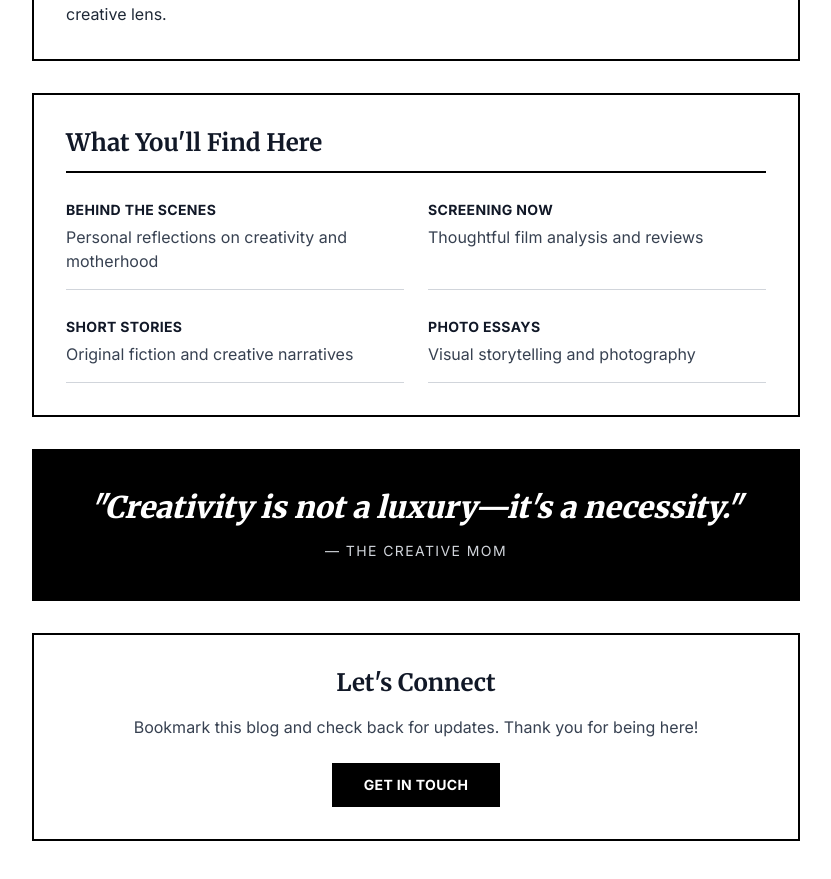
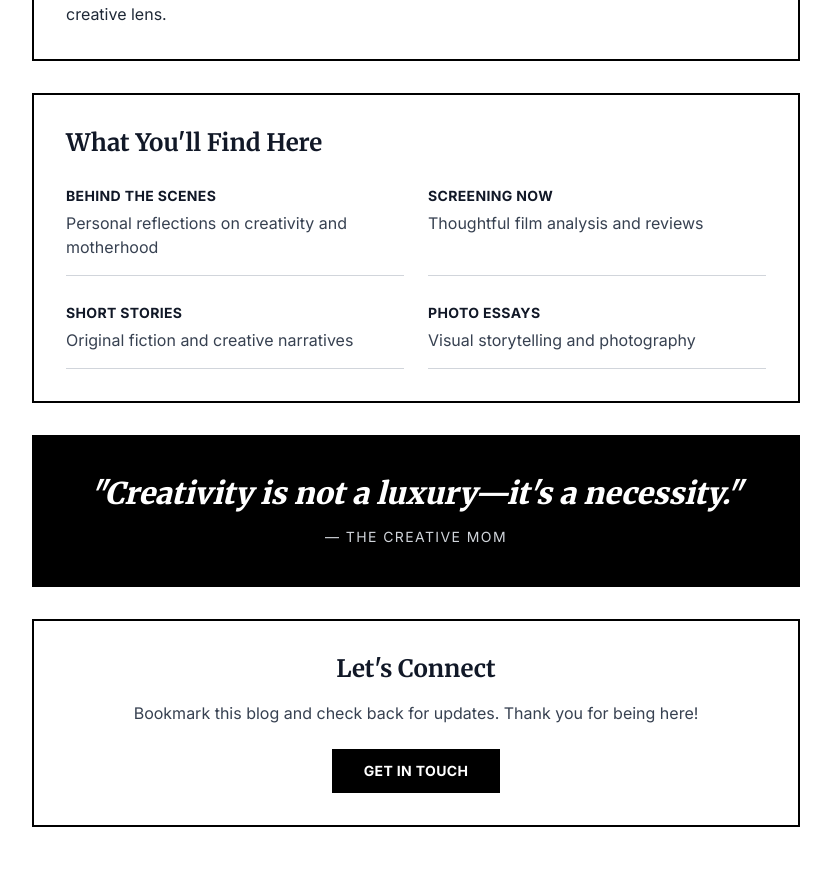
Before and after one commit to BizTrackxrp/TheCreativeMom, a Next.js app: page /about in a window 1280 px wide. Shown: the part 1102-1981 px from the top of the page, without its empty margins (224-1055 px from the left). Built offline with nearby package versions, Linux system fonts and the light colour scheme.

Commit message:
Update page.tsx

```diff
--- a/app/about/page.tsx
+++ b/app/about/page.tsx
@@ -50,7 +50,7 @@ export default function AboutPage() {
 
         {/* What You'll Find */}
         <div className="border-2 border-black p-8 mb-8">
-          <h3 className="text-2xl font-serif font-bold mb-6 border-b-2 border-black pb-3">
+          <h3 className="text-2xl font-serif font-bold mb-6">
             What You'll Find Here
           </h3>
           <div className="grid md:grid-cols-2 gap-6">
```
